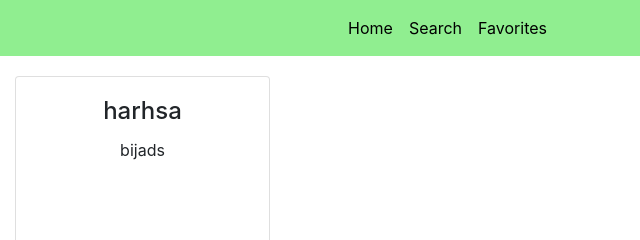
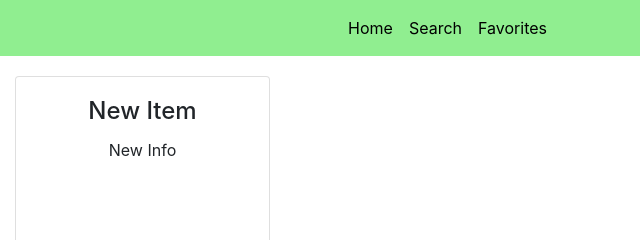
Before and after one commit to Woke-Shopper-EECS330/Woke-shopper, a website: page new_bootstrap_template/index.html in a window 1280 px wide. Shown: the top 240 px of the page, 640-1280 px from the left. Drawn offline with Linux system fonts and the light colour scheme.

Commit message:
updated JS

```diff
--- a/new_bootstrap_template/cards.js
+++ b/new_bootstrap_template/cards.js
@@ -1,4 +1,3 @@
-
 function formChanged(){
 
     var companyName = document.getElementById("company").value;
--- a/new_bootstrap_template/index.html
+++ b/new_bootstrap_template/index.html
@@ -96,8 +96,8 @@
         <div class="card h-100">
           <!--<img class="card-img-top" src="http://placehold.it/500x325" alt="">-->
           <div class="card-body">
-            <h4 class="card-title" id="cardTitle">harhsa</h4>
-            <p class="card-text" id="cardInfo">bijads</p>
+            <h4 class="card-title" id="cardTitle">New Item</h4>
+            <p class="card-text" id="cardInfo">New Info</p>
           </div>
           <div class="card-footer">
             <a href="#" class="btn btn-primary">Comment</a>
@@ -153,7 +153,7 @@
 
       </div>
       <div class="modal-footer d-flex justify-content-center">
-      	<input type="submit" value="Submit" onclick="formChanged()">
+      	<input type="submit" value="Submit" data-dismiss="modal" onclick="formChanged()">
       </div>
     </div>
   </div>
```
